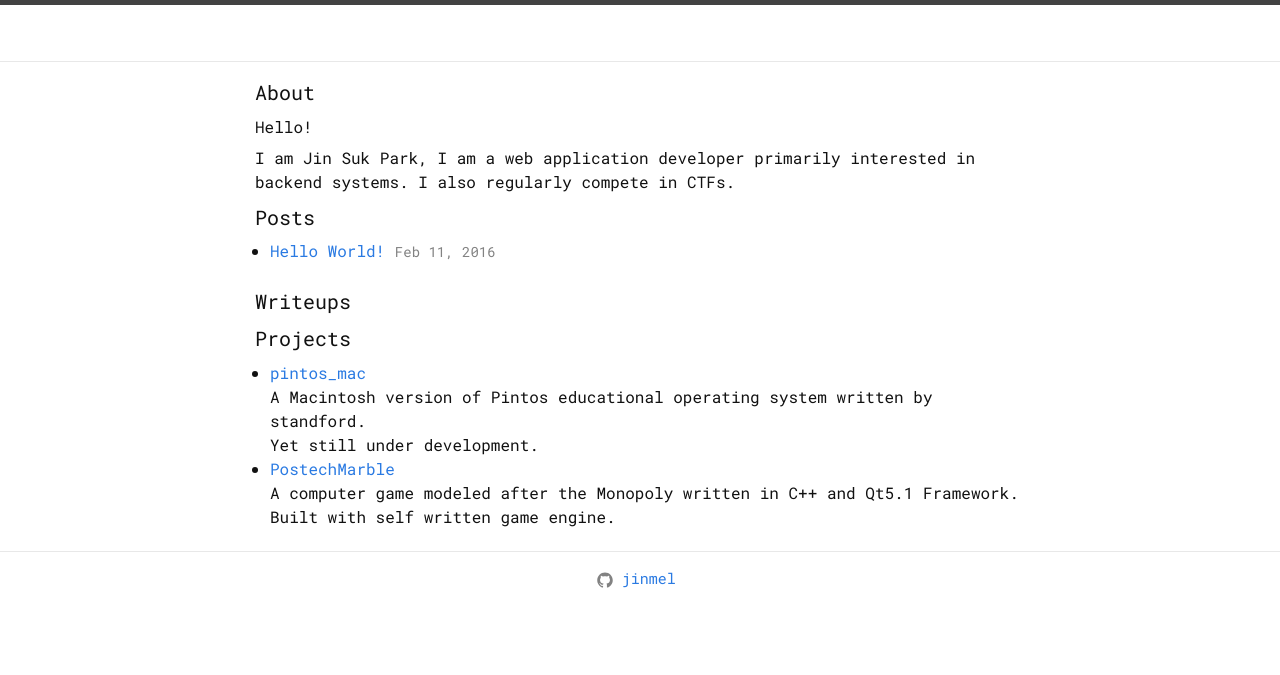
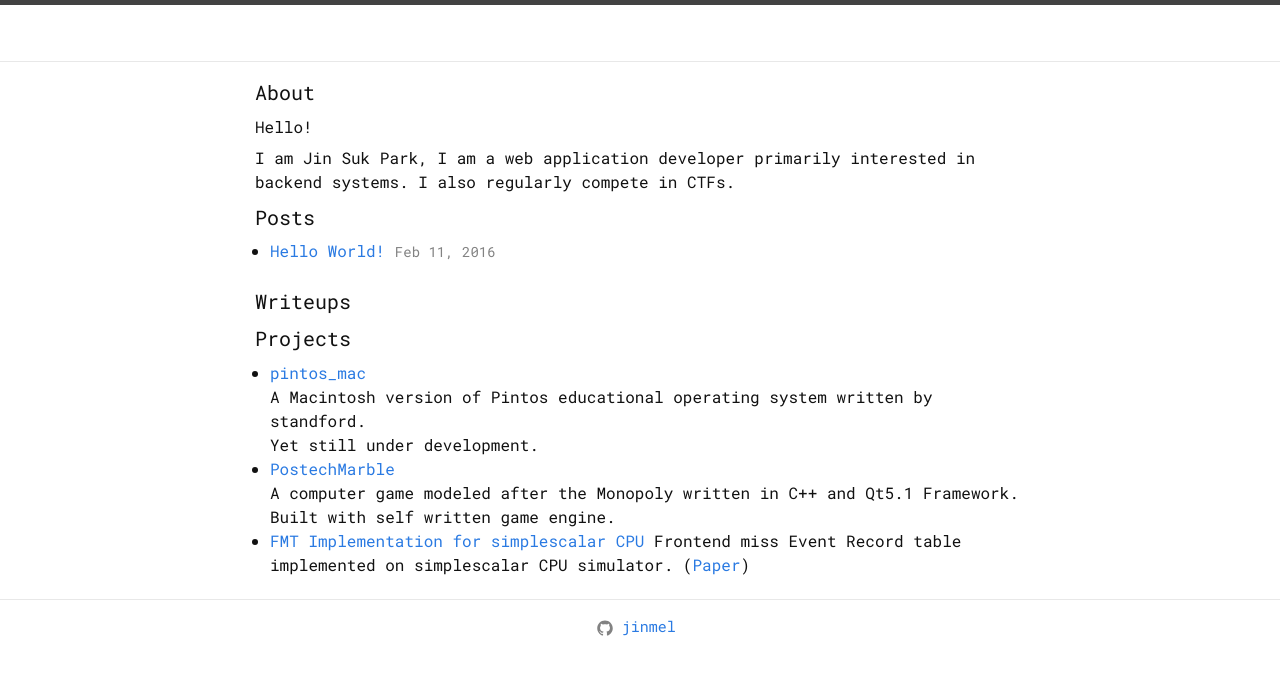
Before and after one commit to jinmel/jinmel.github.io, a Jekyll site: the page built from index.html, in a window 1280 px wide. Shown: the top 675 px of the page. Built offline with Jekyll 4.4.1, drawn with Linux system fonts in a browser that asks for light colours.

Commit message:
add FMT simplescalar project

```diff
--- a/index.html
+++ b/index.html
@@ -54,5 +54,12 @@ layout: default
         Built with self written game engine.
       </span>
     </li>
+    <li>
+      <a href="https://github.com/jinmel/simplescalar_fmt">FMT Implementation for simplescalar CPU</a>
+      <span class="description">
+        Frontend miss Event Record table implemented on simplescalar CPU simulator.
+        (<a href="https://software.intel.com/sites/default/files/m/a/f/f/Perf_Ctr_ASPLOS.pdf">Paper</a>)
+      </span>
+    </li>
   </ul>
 </div>
```
